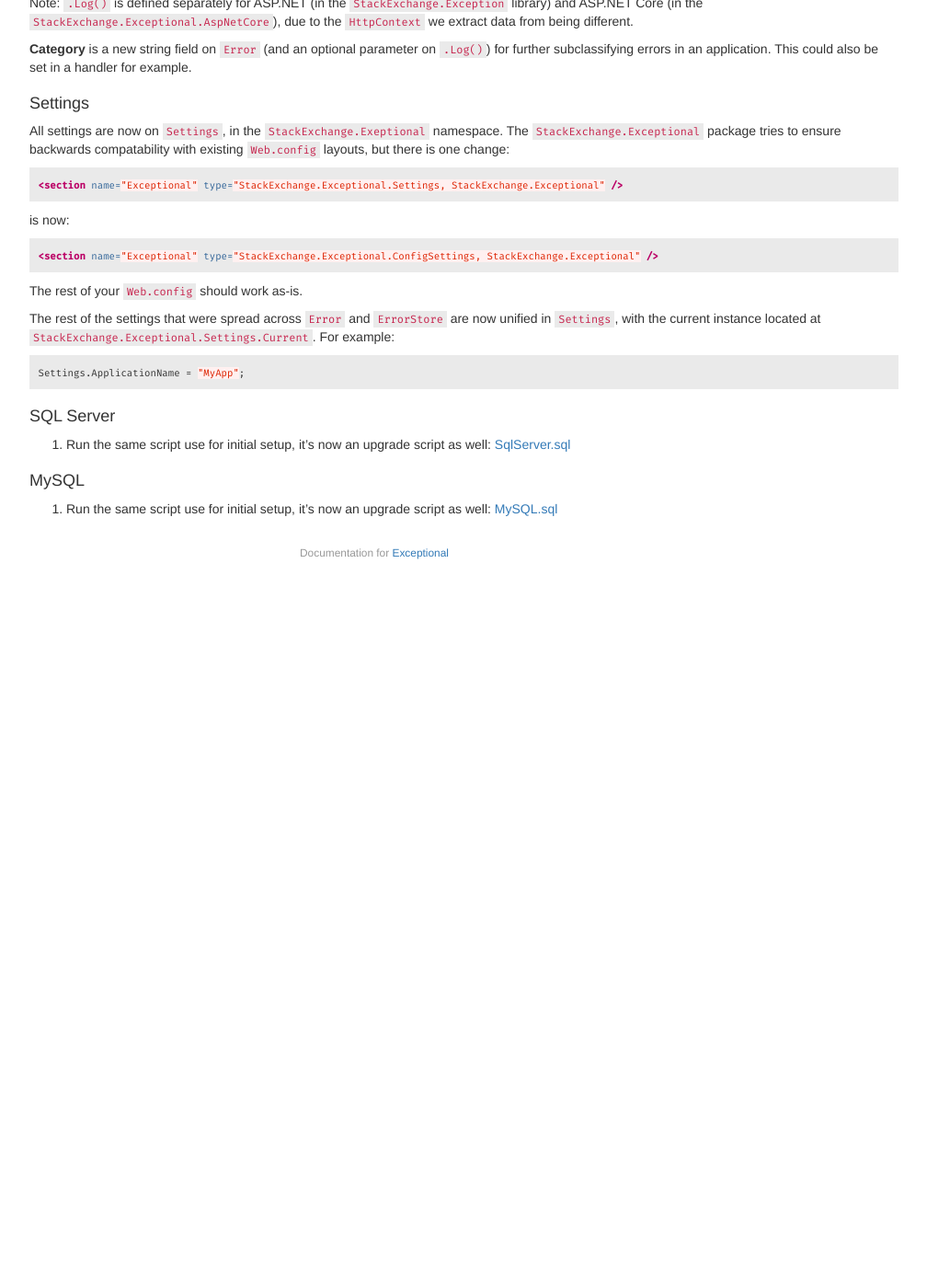
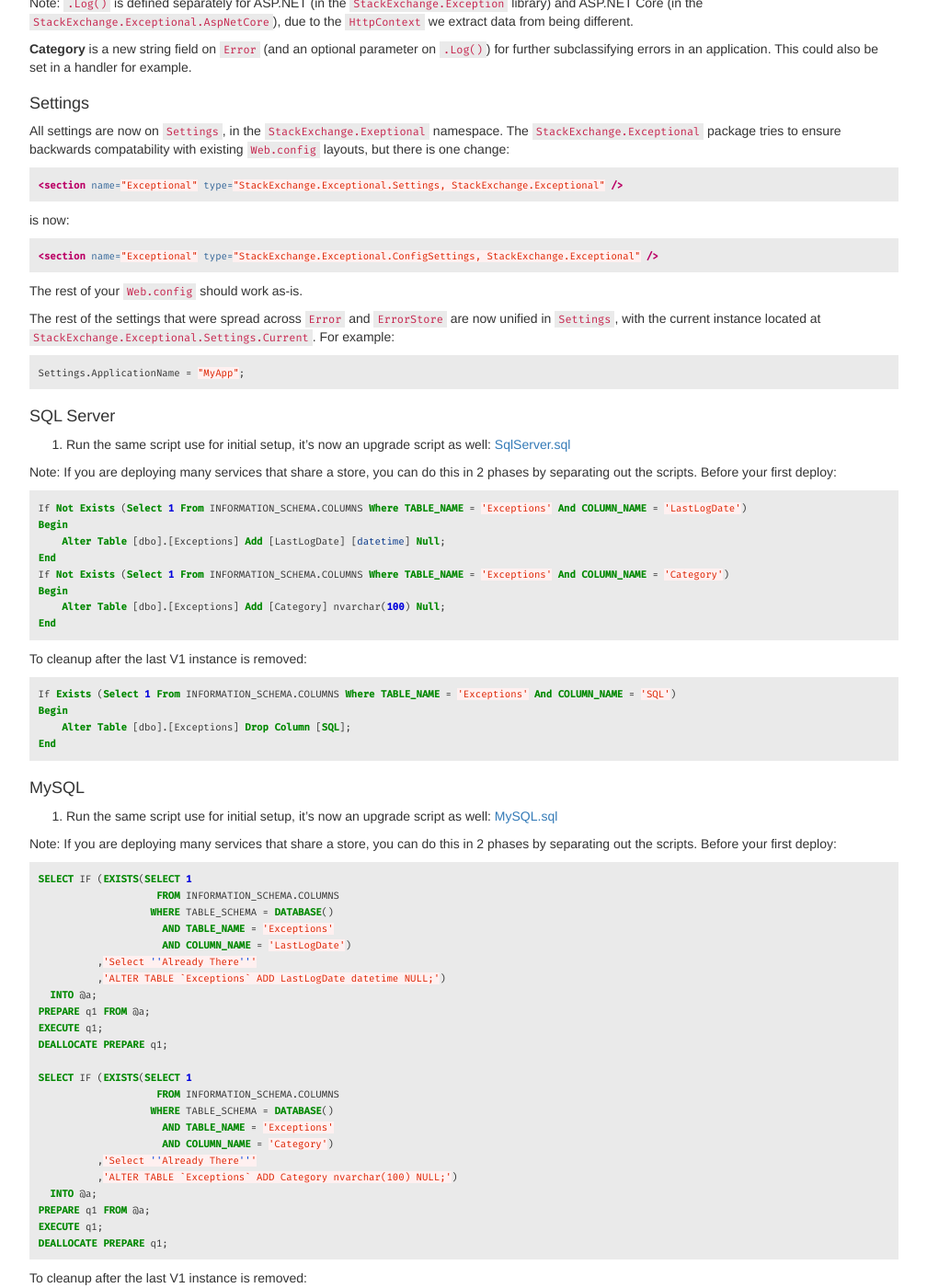
Before and after one commit to NickCraver/StackExchange.Exceptional, a Jekyll site: the page built from docs/UpgradeToV2.md, in a window 1280 px wide and 1400 px high, scrolled down 402 px. Shown: the whole window at 92% size, without its empty margins (233-1241 px from the left). Built offline with Jekyll 4.4.1, drawn with Linux system fonts in a browser that asks for light colours; before the commit the page ends 1032 px from its top, so only the background shows below that; some of the changed text lies outside the part shown.

Commit message:
Docs: add upgade instructions for multi-instances.
The upgrade topology is actually friendly to sliding window upgrades of V1 to V2, lay it out in docs to make things clearer to users. Re-order the SQL Scripts to match the same order.

````diff
--- a/docs/UpgradeToV2.md
+++ b/docs/UpgradeToV2.md
@@ -40,9 +40,68 @@ Settings.ApplicationName = "MyApp";
 #### SQL Server
 1. Run the same script use for initial setup, it's now an upgrade script as well: [SqlServer.sql][SqlServer]
 
+Note: If you are deploying many services that share a store, you can do this in 2 phases by separating out the scripts. Before your first deploy:
+```sql
+If Not Exists (Select 1 From INFORMATION_SCHEMA.COLUMNS Where TABLE_NAME = 'Exceptions' And COLUMN_NAME = 'LastLogDate')
+Begin
+    Alter Table [dbo].[Exceptions] Add [LastLogDate] [datetime] Null;
+End
+If Not Exists (Select 1 From INFORMATION_SCHEMA.COLUMNS Where TABLE_NAME = 'Exceptions' And COLUMN_NAME = 'Category')
+Begin
+    Alter Table [dbo].[Exceptions] Add [Category] nvarchar(100) Null;
+End
+```
+To cleanup after the last V1 instance is removed:
+```sql
+If Exists (Select 1 From INFORMATION_SCHEMA.COLUMNS Where TABLE_NAME = 'Exceptions' And COLUMN_NAME = 'SQL')
+Begin
+    Alter Table [dbo].[Exceptions] Drop Column [SQL];
+End
+```
+
 #### MySQL
 1. Run the same script use for initial setup, it's now an upgrade script as well: [MySQL.sql][MySQL]
 
+Note: If you are deploying many services that share a store, you can do this in 2 phases by separating out the scripts. Before your first deploy:
+```sql
+SELECT IF (EXISTS(SELECT 1
+                    FROM INFORMATION_SCHEMA.COLUMNS
+                   WHERE TABLE_SCHEMA = DATABASE()
+                     AND TABLE_NAME = 'Exceptions'
+                     AND COLUMN_NAME = 'LastLogDate')
+          ,'Select ''Already There'''
+          ,'ALTER TABLE `Exceptions` ADD LastLogDate datetime NULL;')
+  INTO @a;
+PREPARE q1 FROM @a;
+EXECUTE q1;
+DEALLOCATE PREPARE q1;
+
+SELECT IF (EXISTS(SELECT 1
+                    FROM INFORMATION_SCHEMA.COLUMNS
+                   WHERE TABLE_SCHEMA = DATABASE()
+                     AND TABLE_NAME = 'Exceptions'
+                     AND COLUMN_NAME = 'Category')
+          ,'Select ''Already There'''
+          ,'ALTER TABLE `Exceptions` ADD Category nvarchar(100) NULL;')
+  INTO @a;
+PREPARE q1 FROM @a;
+EXECUTE q1;
+DEALLOCATE PREPARE q1;
+```
+To cleanup after the last V1 instance is removed:
+```sql
+SELECT IF (EXISTS(SELECT 1
+                    FROM INFORMATION_SCHEMA.COLUMNS
+                   WHERE TABLE_SCHEMA = DATABASE()
+                     AND TABLE_NAME = 'Exceptions'
+                     AND COLUMN_NAME = 'SQL')
+          ,'ALTER TABLE `Exceptions` DROP COLUMN `SQL`;'
+          ,'Select ''Already Gone''')
+  INTO @a;
+PREPARE q1 FROM @a;
+EXECUTE q1;
+DEALLOCATE PREPARE q1;
+```
 
 [SqlServer]: https://github.com/NickCraver/StackExchange.Exceptional/blob/master/DBScripts/SqlServer.sql
 [MySQL]: https://github.com/NickCraver/StackExchange.Exceptional/blob/master/DBScripts/MySQL.sql
````
Also changed, not shown: 2 other files.
